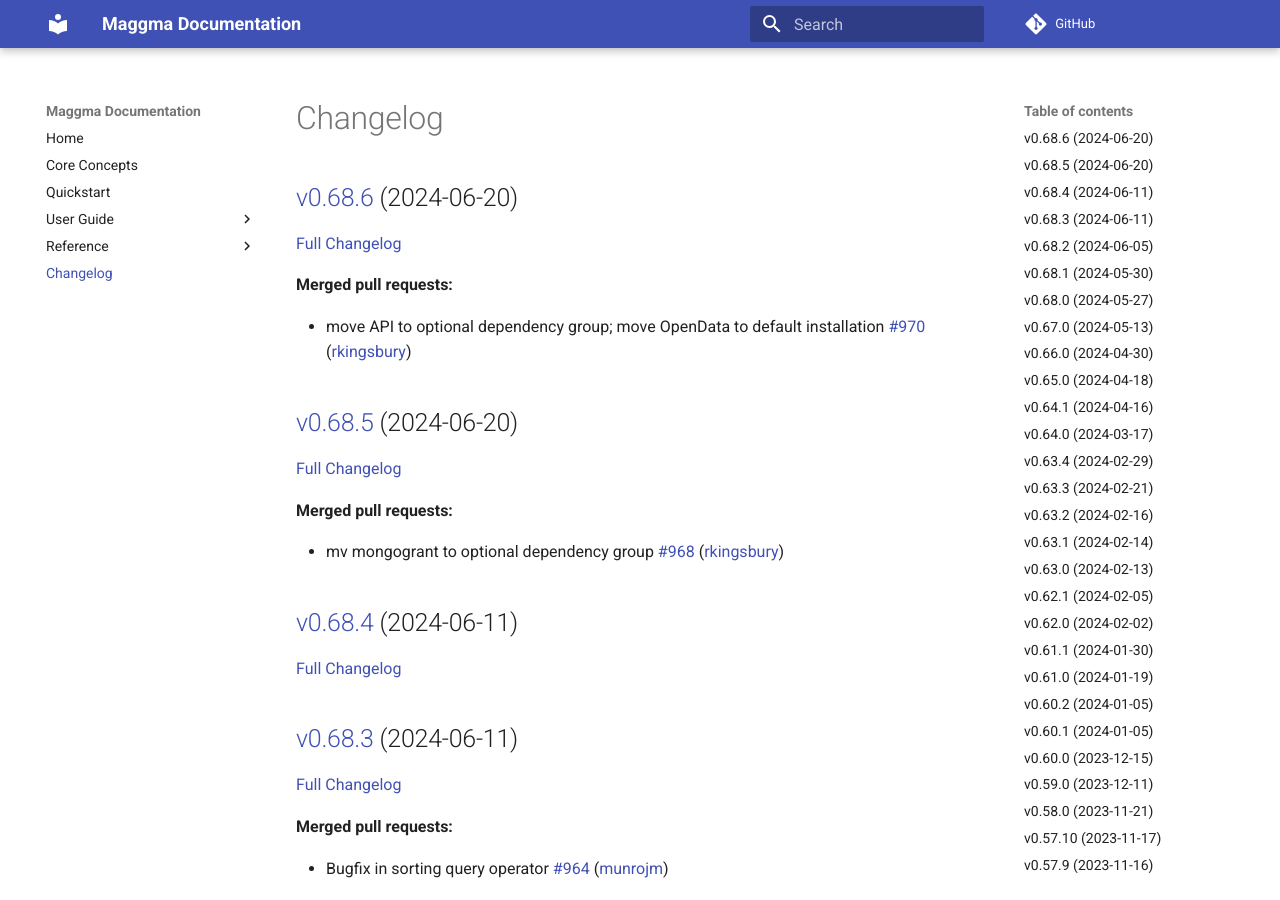
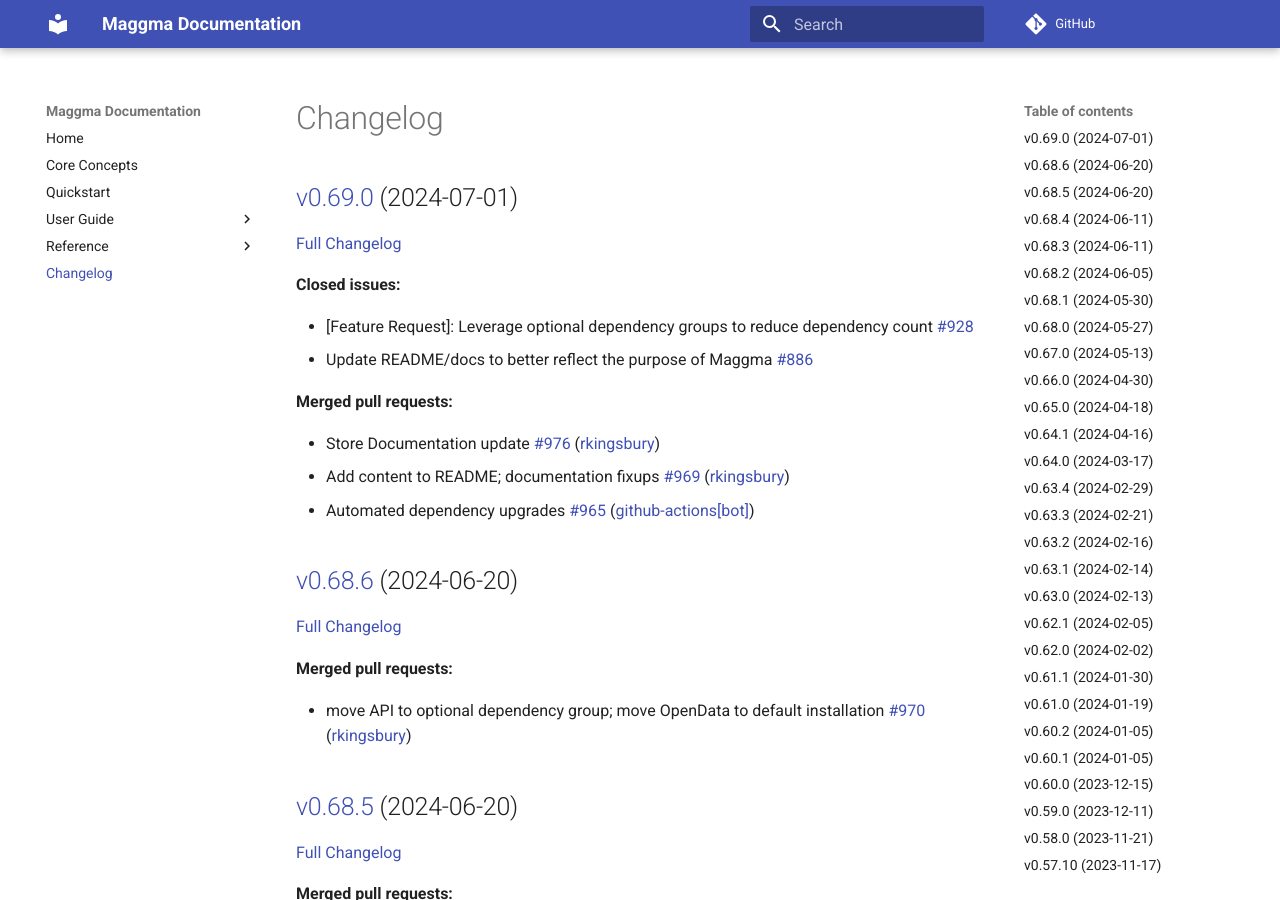
Before and after one commit to materialsproject/maggma, an MkDocs documentation site: the page built from docs/CHANGELOG.md, in a window 1280 px wide and 900 px high. Built offline with MkDocs 1.6.1 and Material for MkDocs 9.7.7, drawn with Linux system fonts in a browser that asks for light colours; comment, search, counter and statistics services are not loaded; some of the changed text lies outside the part shown.

Commit message:
Updated CHANGELOG.md

```diff
--- a/docs/CHANGELOG.md
+++ b/docs/CHANGELOG.md
@@ -1,4 +1,19 @@
 # Changelog
+
+## [v0.69.0](https://github.com/materialsproject/maggma/tree/v0.69.0) (2024-07-01)
+
+[Full Changelog](https://github.com/materialsproject/maggma/compare/v0.68.6...v0.69.0)
+
+**Closed issues:**
+
+- \[Feature Request\]: Leverage optional dependency groups to reduce dependency count [\#928](https://github.com/materialsproject/maggma/issues/928)
+- Update README/docs to better reflect the purpose of Maggma [\#886](https://github.com/materialsproject/maggma/issues/886)
+
+**Merged pull requests:**
+
+- Store Documentation update [\#976](https://github.com/materialsproject/maggma/pull/976) ([rkingsbury](https://github.com/rkingsbury))
+- Add content to README; documentation fixups [\#969](https://github.com/materialsproject/maggma/pull/969) ([rkingsbury](https://github.com/rkingsbury))
+- Automated dependency upgrades [\#965](https://github.com/materialsproject/maggma/pull/965) ([github-actions[bot]](https://github.com/apps/github-actions))
 
 ## [v0.68.6](https://github.com/materialsproject/maggma/tree/v0.68.6) (2024-06-20)
 
@@ -399,19 +414,19 @@
 
 ## [v0.51.25](https://github.com/materialsproject/maggma/tree/v0.51.25) (2023-07-27)
 
-[Full Changelog](https://github.com/materialsproject/maggma/compare/v0.51.23...v0.51.25)
+[Full Changelog](https://github.com/materialsproject/maggma/compare/v0.51.24...v0.51.25)
 
 **Merged pull requests:**
 
 - Some cleanup: `isort`, updated classifiers, remove unused kwarg [\#833](https://github.com/materialsproject/maggma/pull/833) ([Andrew-S-Rosen](https://github.com/Andrew-S-Rosen))
 
+## [v0.51.24](https://github.com/materialsproject/maggma/tree/v0.51.24) (2023-07-21)
+
+[Full Changelog](https://github.com/materialsproject/maggma/compare/v0.51.23...v0.51.24)
+
 ## [v0.51.23](https://github.com/materialsproject/maggma/tree/v0.51.23) (2023-07-21)
 
-[Full Changelog](https://github.com/materialsproject/maggma/compare/v0.51.24...v0.51.23)
-
-## [v0.51.24](https://github.com/materialsproject/maggma/tree/v0.51.24) (2023-07-21)
-
-[Full Changelog](https://github.com/materialsproject/maggma/compare/v0.51.22...v0.51.24)
+[Full Changelog](https://github.com/materialsproject/maggma/compare/v0.51.22...v0.51.23)
 
 **Closed issues:**
 
```
